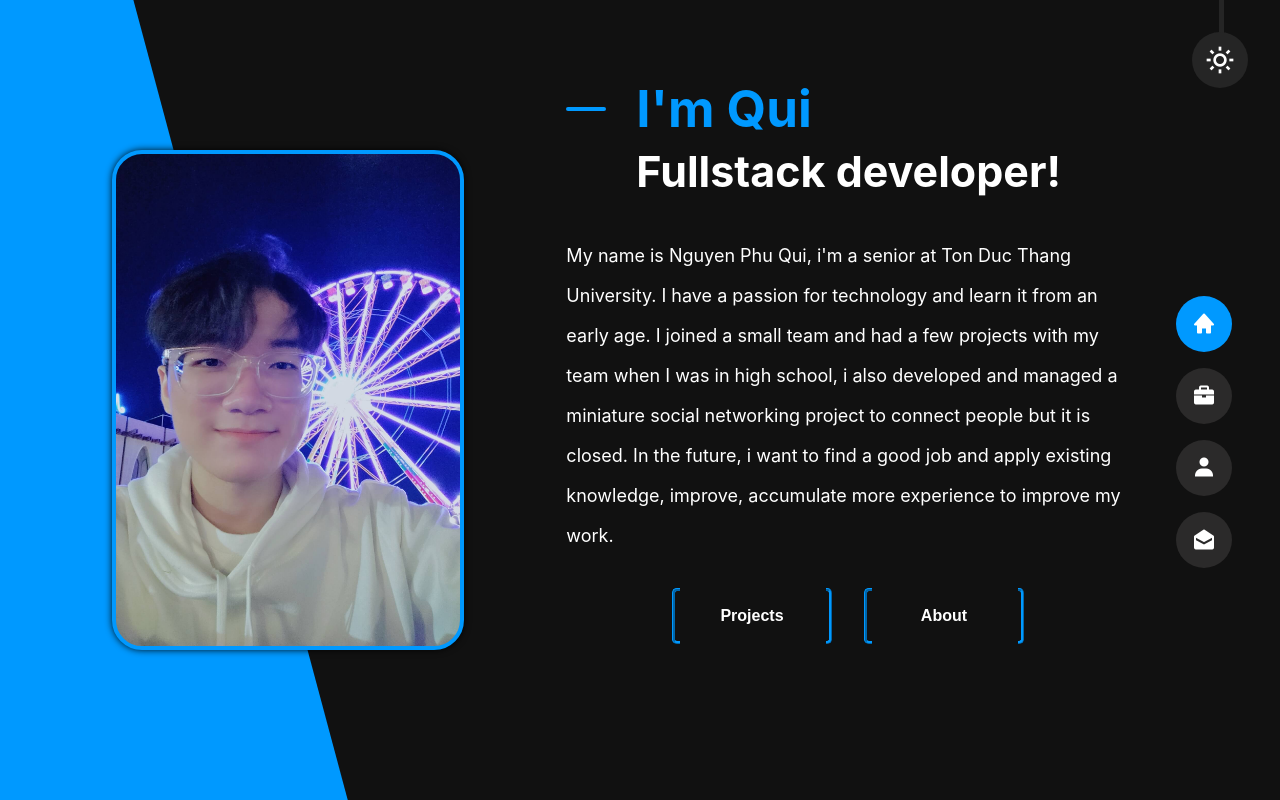
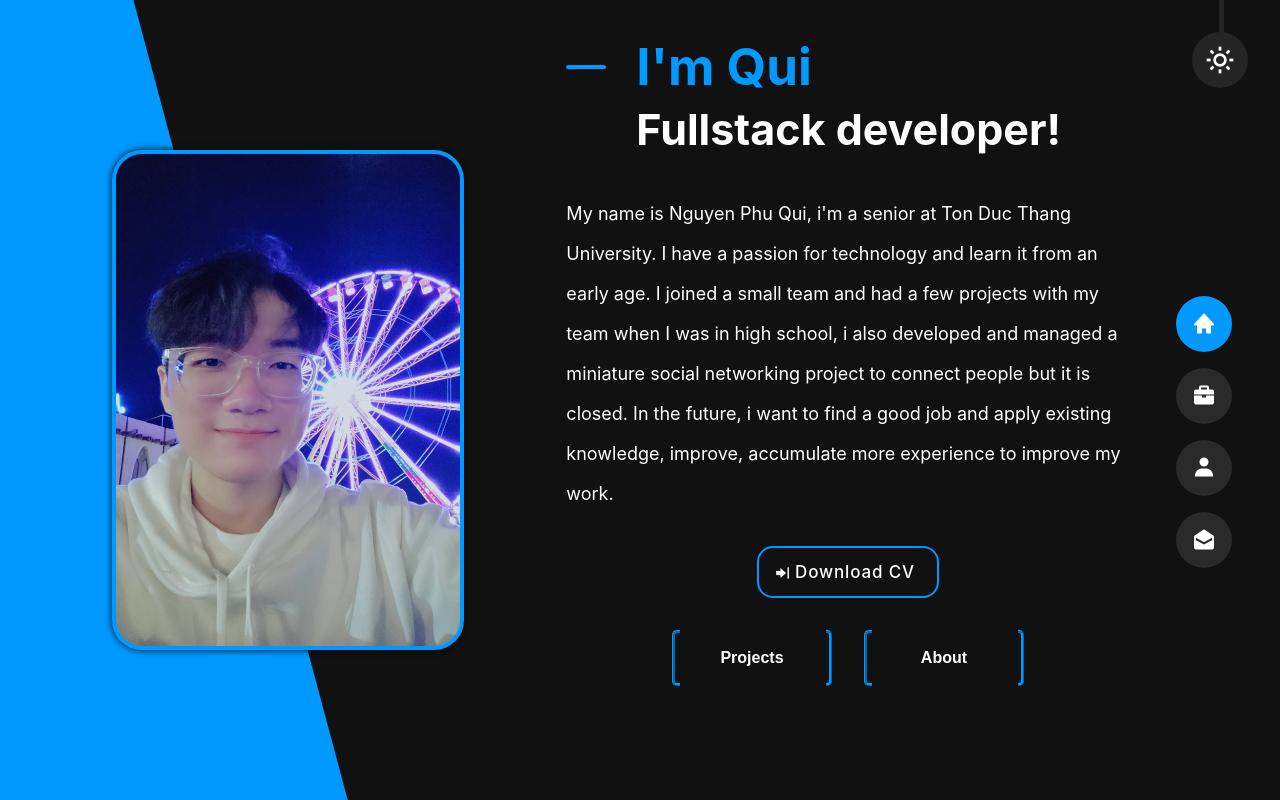
Before and after one commit to qnpDev/portfolio, a React (Create React App) app: page / in a window 1280 px wide. Built offline with nearby package versions, Linux system fonts and the light colour scheme.

Commit message:
add button download cv in home

```diff
--- a/src/components/home/index.js
+++ b/src/components/home/index.js
@@ -4,6 +4,8 @@ import { motion } from "framer-motion"
 import { Link } from 'react-router-dom'
 import avatar from '../../assets/avatar.jpg'
 import { name, sub, detail } from './data.js'
+import { cvLink} from '../about/data.js'
+
 
 const Home = () => {
     document.title = "Nguyen Phu Qui's portfolio"
@@ -39,12 +41,27 @@ const Home = () => {
                         >
                             <p>{detail}</p>
                         </motion.div>
+                        <div className='info-button-first'>
+                            <motion.div
+                                initial={{ y: 20, opacity: 0 }}
+                                animate={{ y: 0, opacity: 1 }}
+                                transition={{
+                                    delay: 1,
+                                    duration: 1
+                                }}
+                            >
+                                <button onClick={() => window.open(cvLink, "_blank")}>
+                                    <i className='bx bxs-download' ></i>
+                                    <span>Download CV</span>
+                                </button>
+                            </motion.div>
+                        </div>
                         <div className='info-button'>
                             <motion.div
                                 initial={{ y: 20, opacity: 0 }}
                                 animate={{ y: 0, opacity: 1 }}
                                 transition={{
-                                    delay: 1,
+                                    delay: 1.5,
                                     duration: 1
                                 }}
                             >
@@ -56,7 +73,7 @@ const Home = () => {
                                 initial={{ y: 20, opacity: 0 }}
                                 animate={{ y: 0, opacity: 1 }}
                                 transition={{
-                                    delay: 1.5,
+                                    delay: 2,
                                     duration: 1
                                 }}
                             >
--- a/src/components/home/style.scss
+++ b/src/components/home/style.scss
@@ -204,7 +204,56 @@
                 }
             }
 
+            .info-button-first {
+                margin-top: 2rem;
+                padding-bottom: 0rem;
+                display: flex;
+                justify-content: center;
+                align-items: center;
 
+                button {
+                    cursor: pointer;
+                    display: flex;
+                    align-items: center;
+                    font-family: inherit;
+                    font-weight: 500;
+                    font-size: 17px;
+                    padding: 0.8em 1.3em 0.8em 0.9em;
+                    color: white;
+                    background: transparent;
+                    border: 2px solid var(--main-color);
+                    letter-spacing: 0.05em;
+                    border-radius: 16px;
+                    transition: .5s;
+                    color: var(--txt-color);
+
+                    i {
+                        margin-right: 3px;
+                        transform: rotate(-90deg);
+                        transition: transform 0.5s cubic-bezier(0.76, 0, 0.24, 1);
+                    }
+
+                    span {
+                        transition: transform 0.5s cubic-bezier(0.76, 0, 0.24, 1);
+                    }
+
+                    &:hover {
+                        background-color: var(--main-color);
+                        transition: .5s;
+                        color: var(--reverse-color);
+                        transform: scale(1.1);
+                        -webkit-transform:scale(1.1);
+                    }
+
+                    &:hover i {
+                        transform: translateX(5px) rotate(0deg);
+                    }
+
+                    &:hover span {
+                        transform: translateX(7px);
+                    }
+                }
+            }
 
         }
     }
```
